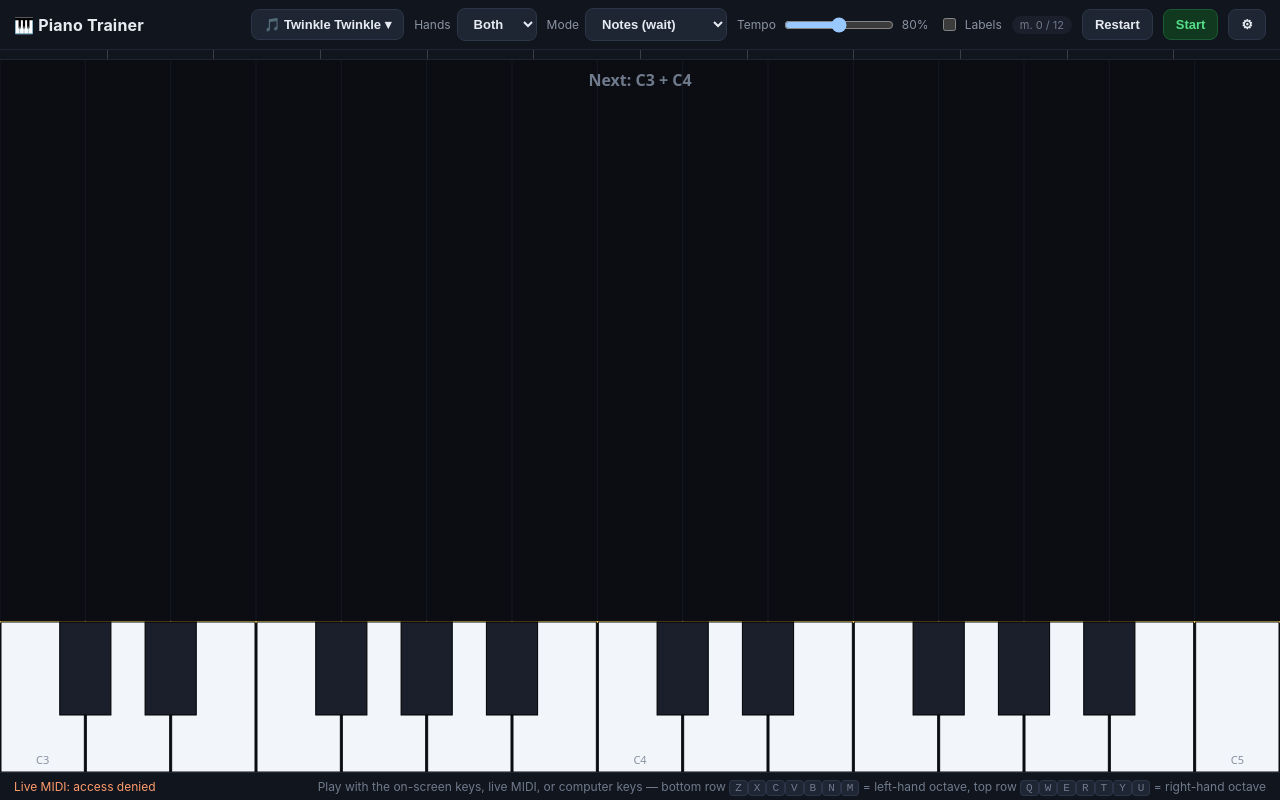
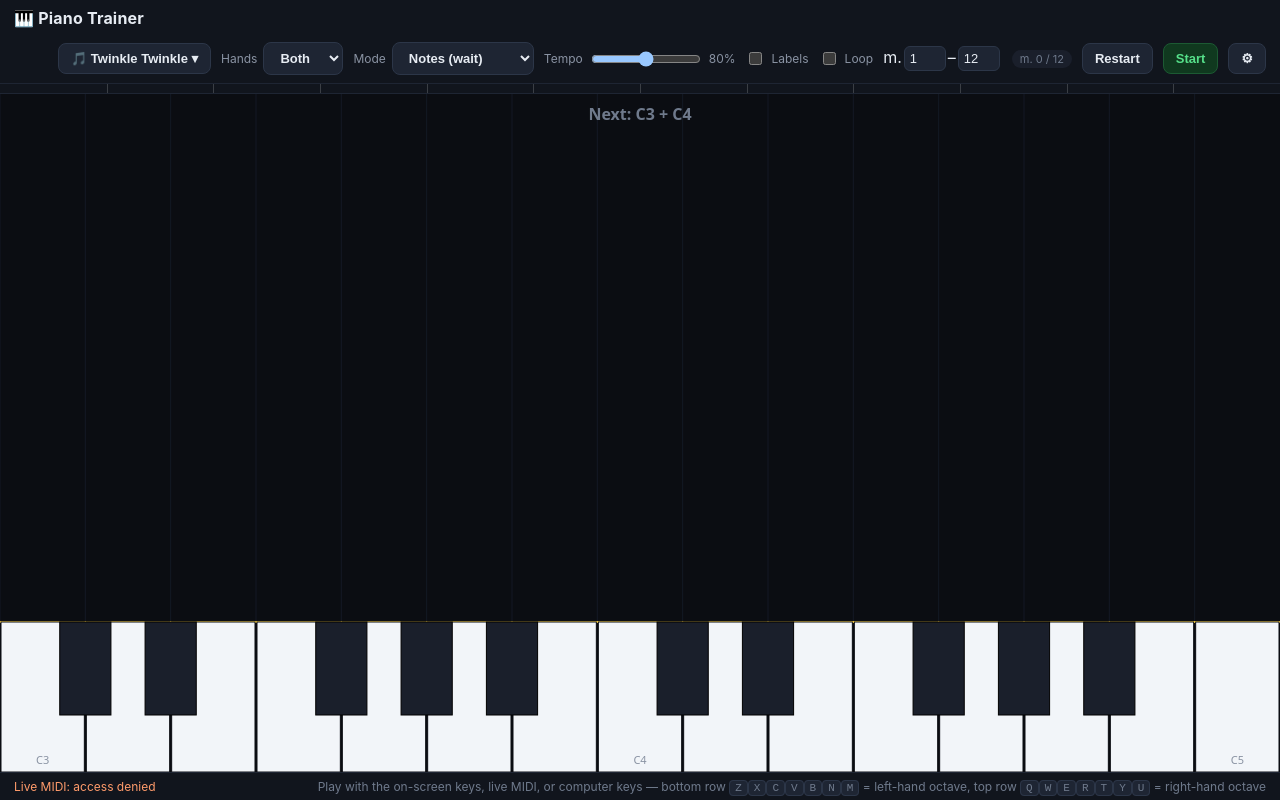
Before and after one commit to LChandros/piano-trainer, a plain HTML site: page index.html in a window 1280 px wide. Drawn offline with Linux system fonts and the light colour scheme; no server answers.

Commit message:
A-B section loop: practice a measure range on repeat
- Loop toggle + from/to measure inputs in the toolbar
- Loops a measure range in BOTH wait and score modes; jumps back to the
  loop start (with a lead-in) when the playhead passes the loop end
- Out-of-loop notes are ignored (pointers floor at the loop start);
  score resets each pass so every loop is a fresh attempt
- Loop region highlighted as a band on the progress bar
- Range resets to the full song on song change; clamps to valid measures

Co-Authored-By: Claude Opus 4.8 (1M context) <noreply@anthropic.com>

```diff
--- a/css/styles.css
+++ b/css/styles.css
@@ -24,6 +24,11 @@ input[type=range] { width: 110px; }
   transition: width 0.1s linear; }
 #ticks { position: absolute; inset: 0; pointer-events: none; }
 #ticks .tick { position: absolute; top: 0; bottom: 0; width: 1px; background: rgba(255,255,255,0.18); }
+#loopBand { position: absolute; top: 0; bottom: 0; background: rgba(255,206,107,0.28);
+  border-left: 2px solid #ffce6b; border-right: 2px solid #ffce6b; pointer-events: none; }
+#loopBand[hidden] { display: none; }
+.loopctl input[type=number] { width: 42px; background: #1e2533; color: #e7ecf3;
+  border: 1px solid #2c3648; border-radius: 6px; padding: 4px 5px; font-size: 13px; margin: 0 2px; }
 
 #stageWrap { flex: 1 1 auto; position: relative; min-height: 0; }
 #stage { display: block; width: 100%; height: 100%; touch-action: none; }
--- a/index.html
+++ b/index.html
@@ -31,6 +31,8 @@
         <span id="tempoVal">80%</span>
       </label>
       <label><input type="checkbox" id="labels" /> Labels</label>
+      <label class="loopctl"><input type="checkbox" id="loopChk" /> Loop</label>
+      <span class="loopctl" id="loopRange">m.<input type="number" id="loopFrom" min="1" />–<input type="number" id="loopTo" min="1" /></span>
       <span class="tag" id="measure">m. 0 / 0</span>
       <button id="restart">Restart</button>
       <button id="start">Start</button>
@@ -38,7 +40,7 @@
     </div>
   </header>
 
-  <div id="progress"><div id="progressFill"></div><div id="ticks"></div></div>
+  <div id="progress"><div id="loopBand" hidden></div><div id="progressFill"></div><div id="ticks"></div></div>
 
   <div id="stageWrap">
     <canvas id="stage"></canvas>
--- a/js/app.js
+++ b/js/app.js
@@ -215,6 +215,7 @@
     lowPitch: 48, highPitch: 72, // visible keyboard range (C3..C5 default; widens to song)
     reqNotes: [], missPtr: 0,   // score mode: required notes sorted by start + miss cursor
     score: 0, combo: 0, maxCombo: 0, counts: { perfect: 0, good: 0, miss: 0 }, judgeFx: null,
+    loopEnabled: false, loopStartMeasure: 1, loopEndMeasure: 1, // A-B section practice loop
 
     load: function (song, tempoScale, preserveNow) {
       var pos = preserveNow ? this.now : null;
@@ -312,35 +313,57 @@
       this.reseat();
     },
 
-    // Recompute group/auto-play state for the current playhead (this.now).
+    loopStartSec: function () { return (this.loopStartMeasure - 1) * this.beatsPerMeasure * this.secPerBeat; },
+    loopEndSec: function () { return Math.min(this.songEnd, this.loopEndMeasure * this.beatsPerMeasure * this.secPerBeat); },
+
+    // Recompute group/auto-play/score state for the current playhead. When looping,
+    // pointers never fall before the loop start so out-of-loop notes are ignored.
     reseat: function () {
       this.finished = false;
+      var floor = this.loopEnabled ? Math.max(this.now, this.loopStartSec()) : this.now;
       for (var i = 0; i < this.groups.length; i++) {
         var g = this.groups[i];
         g.hit = {};
-        if (g.start < this.now - 1e-6) { for (var k in g.required) g.hit[k] = 1; g.satisfied = true; }
+        if (g.start < floor - 1e-6) { for (var k in g.required) g.hit[k] = 1; g.satisfied = true; }
         else g.satisfied = false;
       }
       this.gi = this.groups.length;
       for (var j = 0; j < this.groups.length; j++) {
-        if (this.groups[j].start >= this.now - 1e-6) { this.gi = j; break; }
+        if (this.groups[j].start >= floor - 1e-6) { this.gi = j; break; }
       }
       this.autoIdx = this.autoNotes.length;
       for (var a = 0; a < this.autoNotes.length; a++) {
-        if (this.autoNotes[a].start >= this.now - 1e-6) { this.autoIdx = a; break; }
+        if (this.autoNotes[a].start >= floor - 1e-6) { this.autoIdx = a; break; }
       }
-      // score mode: clear judgments and park the miss cursor at the playhead
       this.reqNotes.forEach(function (n) { n.judged = null; });
       this.missPtr = this.reqNotes.length;
       for (var b = 0; b < this.reqNotes.length; b++) {
-        if (this.reqNotes[b].start >= this.now - GOOD_WINDOW) { this.missPtr = b; break; }
+        if (this.reqNotes[b].start >= floor - GOOD_WINDOW) { this.missPtr = b; break; }
       }
     },
 
     reset: function () {
-      this.gi = 0; this.now = -LEAD_SEC; this.finished = false; this.flash = {}; this.autoIdx = 0;
-      this.groups.forEach(function (g) { g.hit = {}; g.satisfied = false; });
-      this.resetScore(); this.missPtr = 0;
+      this.flash = {};
+      this.now = this.loopEnabled ? (this.loopStartSec() - LEAD_SEC) : -LEAD_SEC;
+      this.resetScore();
+      this.reseat();
+    },
+
+    // jump back to the loop start (called when the playhead passes the loop end)
+    loopBack: function () {
+      this.now = this.loopStartSec() - LEAD_SEC;
+      if (this.mode === "score") this.resetScore();
+      this.reseat();
+    },
+
+    setLoop: function (enabled, startM, endM) {
+      this.loopEnabled = enabled;
+      this.loopStartMeasure = Math.max(1, Math.min(this.totalMeasures, startM || 1));
+      this.loopEndMeasure = Math.max(this.loopStartMeasure, Math.min(this.totalMeasures, endM || this.totalMeasures));
+      // if turning loop on while outside the region, snap into it
+      if (enabled && (this.now < this.loopStartSec() - LEAD_SEC || this.now >= this.loopEndSec())) {
+        this.loopBack();
+      }
     },
 
     start: function () { this.running = true; this.lastTs = 0; },
@@ -388,6 +411,7 @@
 
     update: function (dt) {
       if (!this.running || this.finished) return;
+      if (this.loopEnabled && this.now >= this.loopEndSec()) { this.loopBack(); return; }
       if (this.mode === "wait") {
         if (this.gi >= this.groups.length) {
           // no (more) required notes — let the tail (incl. auto-played hand) scroll past
@@ -747,6 +771,7 @@
       if (!preserveNow) { Engine.pause(); startBtn.textContent = "Start"; }
       buildTicks();
       buildHandUI();
+      if (!preserveNow) setLoopDefaults(); else updateLoopBand();
     }
     function rehand() { saveHandCfg(loaded); applyLoaded(true); }
 
@@ -933,6 +958,31 @@
       if (rect.width > 0) Engine.seekToFraction((e.clientX - rect.left) / rect.width);
     });
 
+    // ----- A-B section loop -----
+    var loopChk = document.getElementById("loopChk");
+    var loopFrom = document.getElementById("loopFrom");
+    var loopTo = document.getElementById("loopTo");
+    var loopBand = document.getElementById("loopBand");
+    function updateLoopBand() {
+      if (!Engine.loopEnabled || !Engine.songEnd) { loopBand.hidden = true; return; }
+      var a = Engine.loopStartSec() / Engine.songEnd * 100, b = Engine.loopEndSec() / Engine.songEnd * 100;
+      loopBand.style.left = a + "%"; loopBand.style.width = Math.max(0, b - a) + "%"; loopBand.hidden = false;
+    }
+    function updateLoop() {
+      Engine.setLoop(loopChk.checked, parseInt(loopFrom.value, 10), parseInt(loopTo.value, 10));
+      loopFrom.value = Engine.loopStartMeasure; loopTo.value = Engine.loopEndMeasure;  // reflect clamping
+      updateLoopBand();
+    }
+    function setLoopDefaults() {
+      loopFrom.max = Engine.totalMeasures; loopTo.max = Engine.totalMeasures;
+      loopFrom.value = 1; loopTo.value = Engine.totalMeasures;
+      Engine.setLoop(loopChk.checked, 1, Engine.totalMeasures);
+      updateLoopBand();
+    }
+    loopChk.addEventListener("change", updateLoop);
+    loopFrom.addEventListener("change", updateLoop);
+    loopTo.addEventListener("change", updateLoop);
+
     // settings panel (theme colors) — applied live, persisted to localStorage
     var settingsPanel = document.getElementById("settings");
     var colorInputs = settingsPanel.querySelectorAll("input[data-theme]");
```
